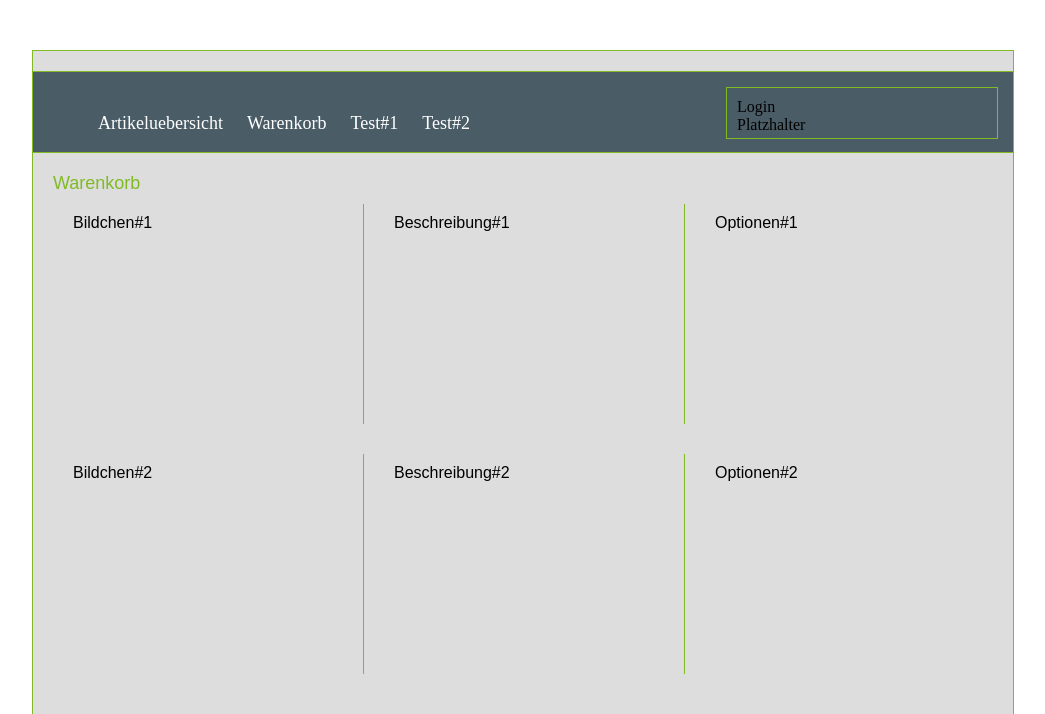
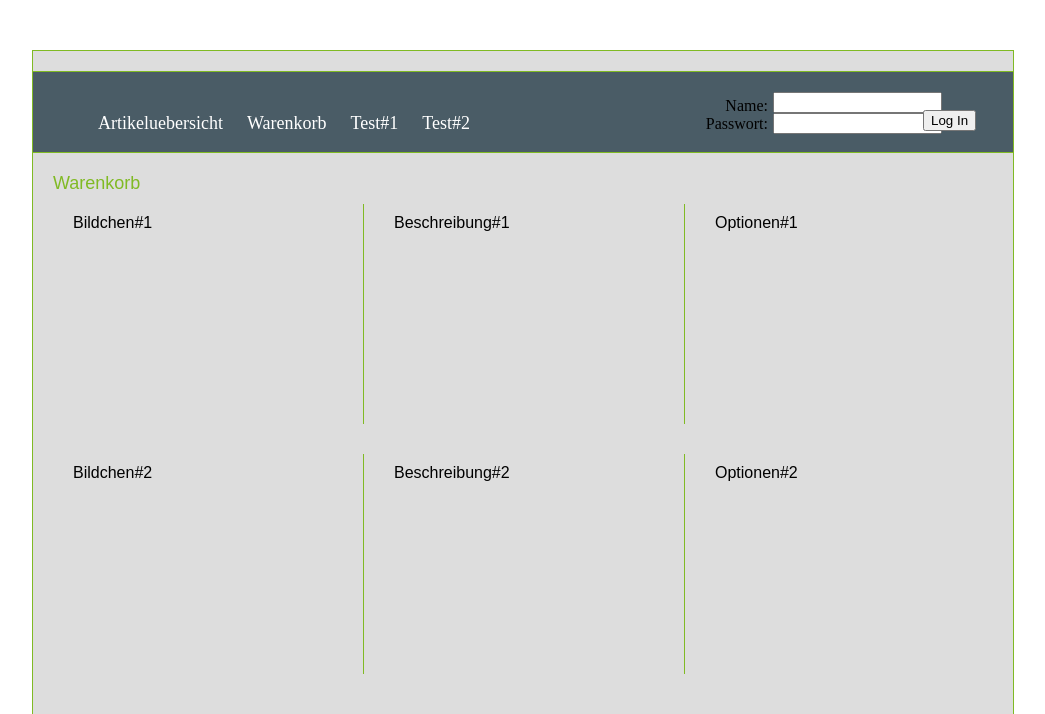
Before and after one commit to drawig/THM-PHP-Demo-Projects, a PHP site: page /webshop/src/html/korb.html in a window 1280 px wide. Shown: the top 714 px of the page, without its empty margins (117-1162 px from the left). Run offline with PHP 8.4, Linux system fonts and the light colour scheme.

Commit message:
Login-Form korrekt formatiert (CSS)

```diff
--- a/webshop/src/html/korb.html
+++ b/webshop/src/html/korb.html
@@ -23,8 +23,24 @@
 			</div>
 			</ul>
 			<div id="login">
-			Login<br>
-			Platzhalter
+			<form name="loginform" method="post" action="../php/checklogin.php">
+				<div id="labels">
+					Name:<br/>
+					Passwort:<br/>
+				</div>
+
+				<div id="fields">
+					<input name="name" type="text" size="18" /> <br/>
+					<input name="passwort" type="text" size="18" /><br/>
+				</div>
+
+				<div id="button">
+					<br>
+					<input name="login" type="button" value="Log In"/>
+				</div>
+
+				</form>
+
 			</div>
 
 		</div>
--- a/webshop/src/style/styles.css
+++ b/webshop/src/style/styles.css
@@ -39,13 +39,32 @@ body {
 }
 
 #login {
-	border: 1px solid #80BA24;
-	height: 30px;
-	width: 250px;
+//	border: 1px solid #80BA24;
+	height: 40px;
+	width: 300px;
 	float: right;
-	padding:10px;
+	padding:5px;
 	margin-right:15px;
 	margin-top:15px;
+}
+
+#labels {
+	text-align:right;
+	float:left;
+	padding:5px;
+	width:70px;
+//	border: 1px solid #80BA24;
+}
+
+#fields {
+	float:left;
+	padding-bottom:5px;
+	width:150px;
+//	border: 1px solid #80BA24;
+}
+
+#button {
+
 }
 
 #navigation a{
```
Also changed, not shown: webshop/src/html/shop.html (+15 -4 lines).
